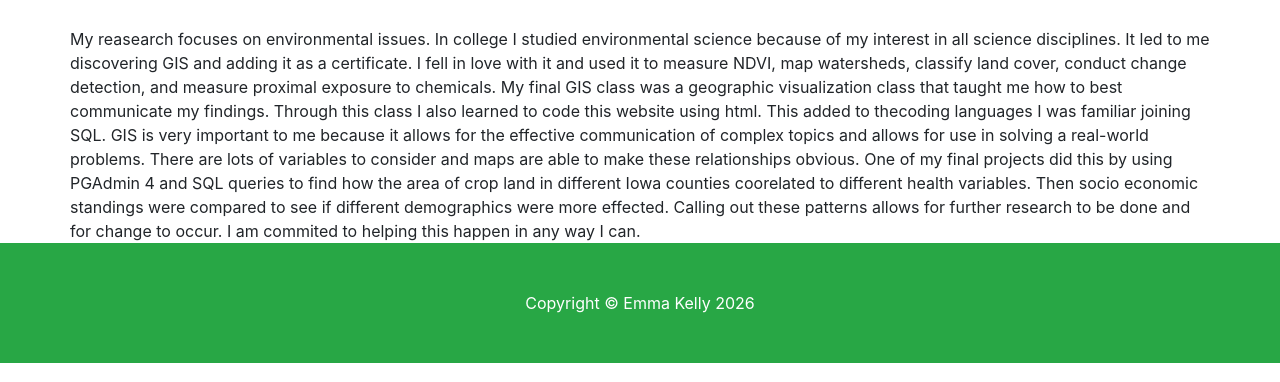
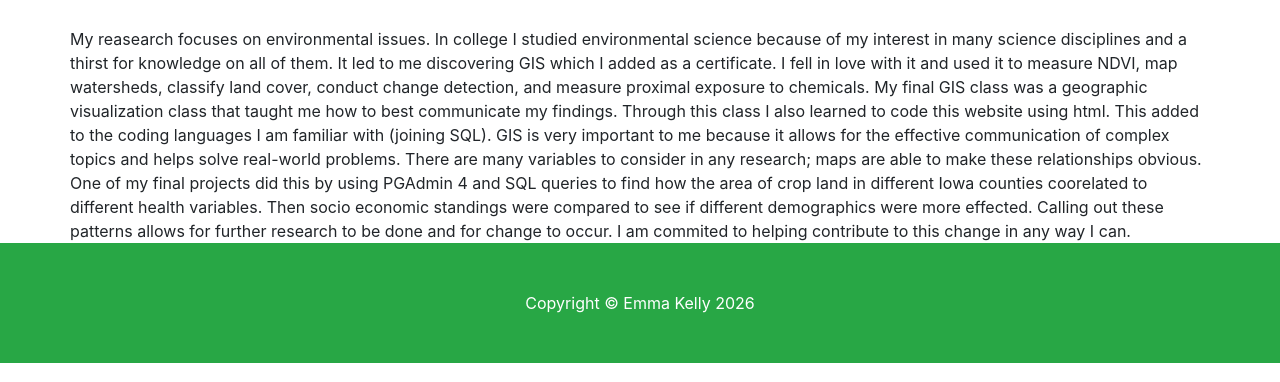
Before and after one commit to geog3540/etkelly, a website: page shortbio.html in a window 1280 px wide. Shown: the part 418-800 px from the top of the page. Drawn offline with Linux system fonts and the light colour scheme.

Commit message:
Update shortbio.html

```diff
--- a/shortbio.html
+++ b/shortbio.html
@@ -60,16 +60,16 @@
           <div class="col-lg-4 col-sm-6 portfolio-item">
               <img class="card-img-top" src="images/ProfilePhoto.jpeg" alt="">
          </div>
-         <p class="card-text">My reasearch focuses on environmental issues. In college I studied environmental science because of my interest in all
-           science disciplines. It led to me discovering GIS and adding it as a certificate. I fell in love with it and used it to measure NDVI,
+         <p class="card-text">My reasearch focuses on environmental issues. In college I studied environmental science because of my interest in
+           many science disciplines and a thirst for knowledge on all of them. It led to me discovering GIS which I added as a certificate. I fell in love with it and used it to measure NDVI,
            map watersheds, classify land cover, conduct change detection, and measure proximal exposure to chemicals. My final GIS class was a
            geographic visualization class that taught me how to best communicate my findings. Through this class I also learned to code this website
-           using html. This added to thecoding languages I was familiar joining SQL. GIS is very important to me because it allows for the effective
-           communication of complex topics and allows for use in solving a real-world problems. There are lots of variables to consider and maps are
+           using html. This added to the coding languages I am familiar with (joining SQL). GIS is very important to me because it allows for the effective
+           communication of complex topics and helps solve real-world problems. There are many variables to consider in any research; maps are
            able to make these relationships obvious. One of my final projects did this by using PGAdmin 4 and SQL queries to find how the area of crop
            land in different Iowa counties coorelated to different health variables. Then socio economic standings were compared to see if different
            demographics were more effected. Calling out these patterns allows for further research to be done and for change to occur. I am commited to
-           helping this happen in any way I can. </p>
+           helping contribute to this change in any way I can. </p>
       </div>
       <!-- /.row -->
 
```
